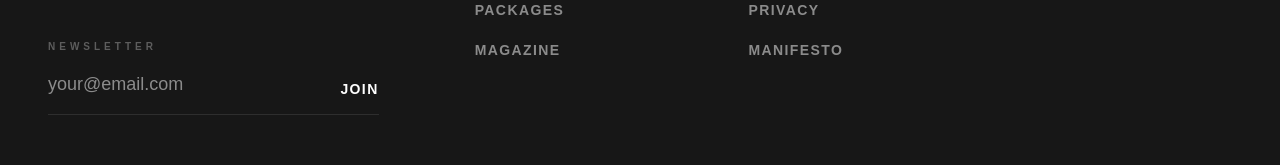
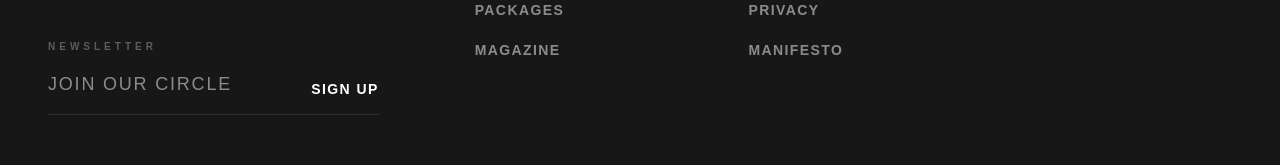
Before and after one commit to Vaibhavdixit1/dollop, a Next.js app: page /blog in a window 1280 px wide. Shown: the part 3556-3721 px from the top of the page. Built offline with nearby package versions, Linux system fonts and the light colour scheme.

Commit message:
some chnages

```diff
--- a/components/Footer.tsx
+++ b/components/Footer.tsx
@@ -50,10 +50,10 @@ const Footer = () => {
                             <div className="relative max-w-sm">
                                 <input
                                     type="email"
-                                    placeholder="your@email.com"
-                                    className="w-full bg-transparent border-b border-white/10 pb-4 text-lg font-medium focus:outline-none focus:border-white transition-colors"
+                                    placeholder="JOIN OUR CIRCLE"
+                                    className="w-full bg-transparent border-b border-white/10 pb-4 text-lg font-medium focus:outline-none focus:border-white transition-colors uppercase tracking-widest"
                                 />
-                                <button className="absolute right-0 bottom-4 text-sm font-black uppercase tracking-widest hover:text-white/50 transition-colors">Join</button>
+                                <button className="absolute right-0 bottom-4 text-sm font-black uppercase tracking-widest hover:text-white/50 transition-colors">SIGN UP</button>
                             </div>
                         </div>
                     </div>
```
